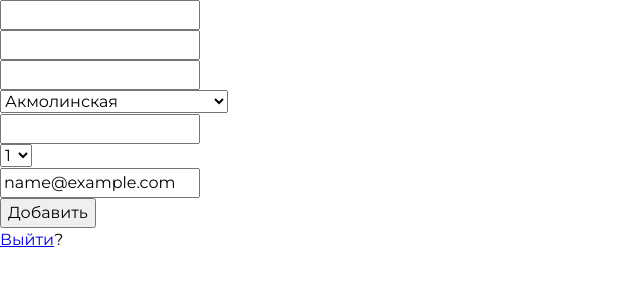
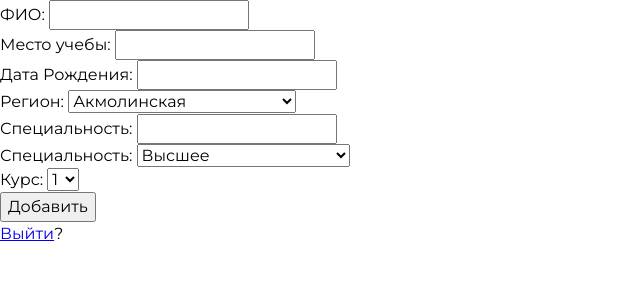
Before and after one commit to DarthZiel/BastauProject, a Django app: page /personal/ in a window 1280 px wide. Shown: the part 64-364 px from the top of the page, without its empty margins (0-640 px from the left). Run offline with Django 4.2, Linux system fonts and the light colour scheme; a user stored in the database is signed in; tables that the repository leaves empty hold one stand-in row (values such as "Sample post").

Commit message:
fix register students

```diff
--- a/BastauApp/forms.py
+++ b/BastauApp/forms.py
@@ -27,8 +27,6 @@ class LoginUserForm(AuthenticationForm):
     password = forms.CharField(label='Пароль', widget=forms.PasswordInput(attrs={'class': 'form-input'}))
 
 class UserStudentForm(forms.ModelForm):
-    user_id = forms.CharField(label='Юзер')
-
     class Meta:
         model = Student
 
--- a/BastauApp/templates/personal.html
+++ b/BastauApp/templates/personal.html
@@ -5,14 +5,21 @@
 <form action="" method="POST">
     {% csrf_token %}
     {% if user.role == "Студент" %}
-        <div> {{form.Fio}}</div>
-        <div> {{form.Educational_institution}}</div>
-    <div> {{form.date_of_birth}}</div>
-    <div> {{form.region}}</div>
-    <div> {{form.Direction_of_study}}</div><div> {{form.Course}}</div>
-    <div> {{form.user_id}}</div>
+        <div>ФИО: {{form.Fio}}</div>
+        <div>Место учебы: {{form.Educational_institution}}</div>
+    <div>Дата Рождения: {{form.date_of_birth}}</div>
+    <div>Регион: {{form.region}}</div>
+    <div>Специальность: {{form.Direction_of_study}}</div>
+    <div>Специальность: {{form.Education}}</div>
+    <div>Курс: {{form.Course}}</div>
+    <div class="prikol"> {{form.user_id}}</div>
     {% else %}
-    {{form.as_p}}
+    <div>ФИО: {{form.Fio}}</div>
+    <div>Название организации: {{form.name_of_partner}}</div>
+    <div>Сайт: {{form.site}}</div>
+    <div>Аватар: {{form.avatar}}</div>
+    <div class="prikol">{{form.user_id}}</div>
+    <br>
     {% endif %}
         <button type="submit">Добавить</button>
 </form>
--- a/BastauApp/views.py
+++ b/BastauApp/views.py
@@ -30,14 +30,14 @@ def logout_user(request):
 
 def personal(request):
     if request.user.role == 'Студент':
-        active_user = {'user_id': request.user.email}
-
+        active_user = {'user_id': request.user}
+        error = ''
         form = UserStudentForm(active_user)
         if request.method == 'POST':
             form = UserStudentForm(request.POST)
             if form.is_valid():
                 form.save()
-                return redirect('personal')
+                return redirect('showcases')
         else:
             error = 'Форма была неверной'
 
@@ -48,7 +48,7 @@ def personal(request):
         }
         return render(request, 'personal.html', data)
     elif request.user.role == 'Партнер':
-        active_user = {'user_id': request.user.email}
+        active_user = {'user_id': request.user}
         form = UserPartnerForm(active_user)
         error = ''
         if request.method == 'POST':
```
